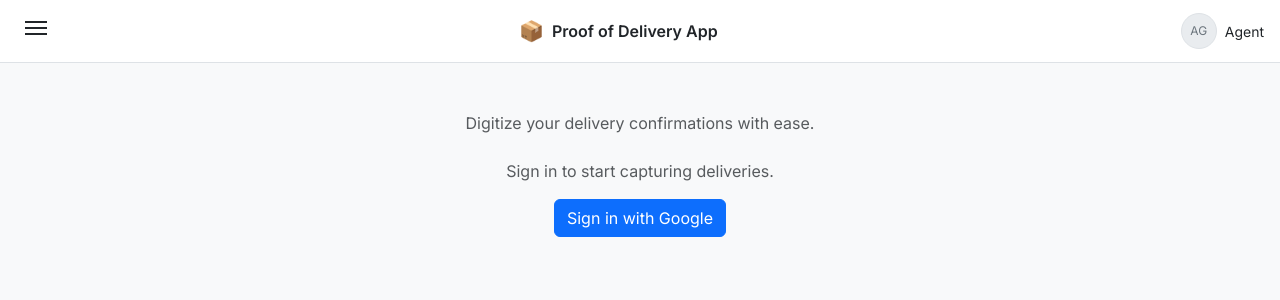
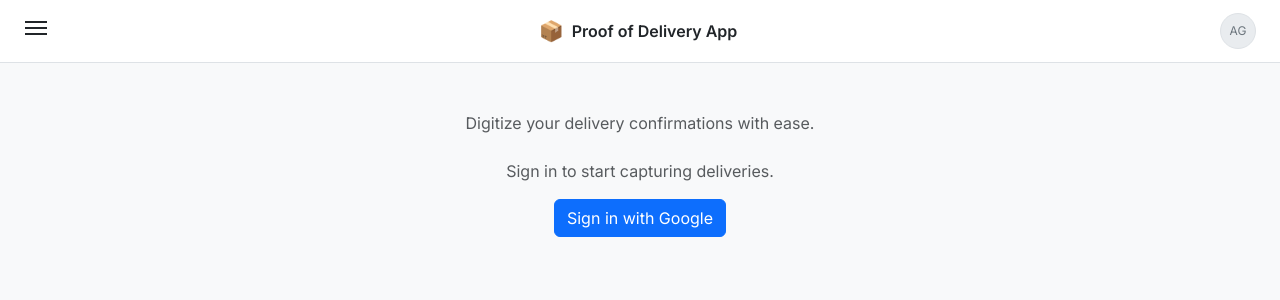
Before and after one commit to xaltyPasta/pod-app, a Next.js app: page / in a window 1280 px wide. Shown: the top 300 px of the page. Built offline with nearby package versions, Linux system fonts and the light colour scheme; no server answers.

Commit message:
Profile button fix

```diff
--- a/src/components/HomeLayout.tsx
+++ b/src/components/HomeLayout.tsx
@@ -114,7 +114,7 @@ export default function HomeLayout({ user, children }: HomeLayoutProps) {
                         onClick={() => setProfileOpen(v => !v)}
                         title={displayName}
                     >
-                        {displayName}
+                        {profileOpen ? displayName : " "}
                     </div>
 
                     {profileOpen && (
@@ -135,6 +135,7 @@ export default function HomeLayout({ user, children }: HomeLayoutProps) {
                             </div>
                         </div>
                     )}
+
                 </div>
             </header>
 
```
